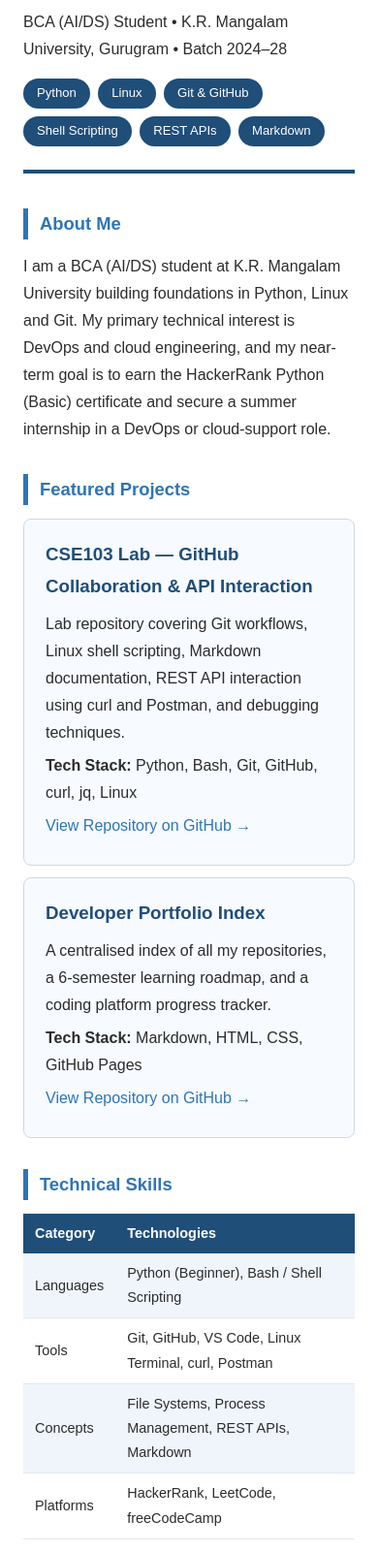
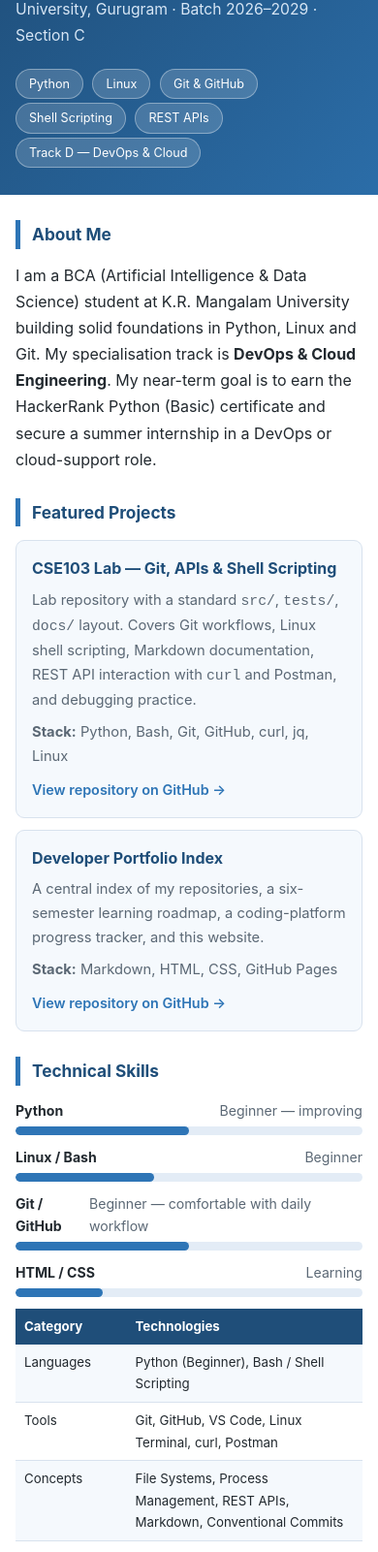
Before and after one commit to pranavgupta1980pg-hash/developer-portfolio, a plain HTML site: page index.html in a window 390 px wide. Shown: the part 101-1702 px from the top of the page at 97% size. Drawn offline with Linux system fonts and the light colour scheme.

Commit message:
feat: rebuild responsive portfolio and add timed 5-minute presentation script

```diff
--- a/index.html
+++ b/index.html
@@ -3,72 +3,195 @@
 <head>
 <meta charset="UTF-8">
 <meta name="viewport" content="width=device-width, initial-scale=1.0">
+<meta name="description" content="Pranav Gupta - BCA (AI/DS) student at K.R. Mangalam University. Python, Linux, Git. Aspiring DevOps and Cloud Engineer.">
 <title>Pranav Gupta — Developer Portfolio</title>
 <style>
+  :root {
+    --navy: #1F4E79;
+    --blue: #2E75B6;
+    --ink: #22292f;
+    --muted: #5b6875;
+    --line: #d8e2ee;
+    --wash: #f5f9fd;
+  }
   * { box-sizing: border-box; margin: 0; padding: 0; }
-body { font-family: Arial, sans-serif; color: #2c2c2c; line-height: 1.75; max-width: 860px; margin: 48px auto; padding: 0 24px; }
-header { border-bottom: 4px solid #1F4E79; padding-bottom: 20px; margin-bottom: 36px; }
-h1 { color: #1F4E79; font-size: 2rem; margin-bottom: 6px; }
-h2 { color: #2E75B6; font-size: 1.15rem; font-weight: bold; margin: 32px 0 14px; padding-left: 12px; border-left: 5px solid #2E75B6; }
-.badge { display: inline-block; background: #1F4E79; color: #fff; padding: 4px 14px; border-radius: 16px; font-size: 0.82rem; margin: 4px 4px 4px 0; }
-.card { border: 1px solid #d0d8e4; border-radius: 8px; padding: 20px 22px; margin: 12px 0; background: #f7faff; }
-.card h3 { color: #1F4E79; margin-bottom: 8px; }
-.card p { margin-bottom: 6px; }
-table { width: 100%; border-collapse: collapse; margin: 14px 0; }
-th { background: #1F4E79; color: #fff; padding: 8px 12px; text-align: left; font-size: 0.9rem; }
-td { padding: 8px 12px; border-bottom: 1px solid #e0e8f0; font-size: 0.9rem; }
-tr:nth-child(even) td { background: #f0f5fb; }
-a { color: #2E75B6; text-decoration: none; }
+  body {
+    font-family: -apple-system, "Segoe UI", Arial, sans-serif;
+    color: var(--ink);
+    background: #fff;
+    line-height: 1.7;
+    font-size: 16px;
+  }
+  .wrap { max-width: 880px; margin: 0 auto; padding: 0 22px; }
+
+  header {
+    background: linear-gradient(135deg, var(--navy) 0%, #2b6da8 100%);
+    color: #fff;
+    padding: 46px 0 38px;
+  }
+  header h1 { font-size: 2.1rem; line-height: 1.2; margin-bottom: 8px; }
+  header p { color: #d7e6f5; font-size: 0.98rem; }
+  .badges { margin-top: 16px; }
+  .badge {
+    display: inline-block;
+    background: rgba(255,255,255,0.16);
+    border: 1px solid rgba(255,255,255,0.35);
+    padding: 4px 13px;
+    border-radius: 999px;
+    font-size: 0.79rem;
+    margin: 4px 5px 0 0;
+  }
+
+  h2 {
+    font-size: 1.2rem;
+    color: var(--navy);
+    margin: 34px 0 14px;
+    padding-left: 12px;
+    border-left: 5px solid var(--blue);
+  }
+  p { margin-bottom: 10px; }
+
+  .card {
+    border: 1px solid var(--line);
+    border-radius: 9px;
+    padding: 18px 20px;
+    margin: 12px 0;
+    background: var(--wash);
+  }
+  .card h3 { font-size: 1rem; color: var(--navy); margin-bottom: 6px; }
+  .card p { font-size: 0.92rem; color: var(--muted); margin-bottom: 8px; }
+  .card a { font-size: 0.9rem; font-weight: 600; }
+
+  table { width: 100%; border-collapse: collapse; margin: 12px 0; font-size: 0.9rem; }
+  th { background: var(--navy); color: #fff; text-align: left; padding: 9px 12px; }
+  td { padding: 9px 12px; border-bottom: 1px solid var(--line); vertical-align: top; }
+  tr:nth-child(even) td { background: var(--wash); }
+
+  .skill { margin-bottom: 11px; }
+  .skill-top { display: flex; justify-content: space-between; font-size: 0.88rem; margin-bottom: 4px; }
+  .skill-top span:last-child { color: var(--muted); }
+  .bar { height: 9px; background: #e3ecf6; border-radius: 999px; overflow: hidden; }
+  .bar > i { display: block; height: 100%; background: var(--blue); border-radius: 999px; }
+
+  a { color: var(--blue); text-decoration: none; }
   a:hover { text-decoration: underline; }
-footer { margin-top: 48px; padding-top: 18px; border-top: 1px solid #d0d8e4; text-align: center; font-size: 0.82rem; color: #888; }
+
+  footer {
+    margin-top: 44px;
+    padding: 22px 0 40px;
+    border-top: 1px solid var(--line);
+    text-align: center;
+    font-size: 0.82rem;
+    color: var(--muted);
+  }
+
+  @media (max-width: 640px) {
+    header { padding: 34px 0 28px; }
+    header h1 { font-size: 1.55rem; }
+    h2 { font-size: 1.08rem; margin-top: 26px; }
+    .card { padding: 15px 16px; }
+    table { font-size: 0.83rem; }
+    th, td { padding: 7px 9px; }
+    .wrap { padding: 0 16px; }
+  }
 </style>
 </head>
 <body>
+
 <header>
+  <div class="wrap">
     <h1>Hi, I am Pranav Gupta</h1>
-<p>BCA (AI/DS) Student • K.R. Mangalam University, Gurugram • Batch 2024–28</p>
-<p style="margin-top:12px">
+    <p>BCA (AI/DS) Student &middot; K.R. Mangalam University, Gurugram &middot; Batch 2026–2029 &middot; Section C</p>
+    <div class="badges">
       <span class="badge">Python</span>
       <span class="badge">Linux</span>
       <span class="badge">Git &amp; GitHub</span>
       <span class="badge">Shell Scripting</span>
       <span class="badge">REST APIs</span>
-<span class="badge">Markdown</span>
-</p>
+      <span class="badge">Track D — DevOps &amp; Cloud</span>
+    </div>
+  </div>
 </header>
+
+<main class="wrap">
+
   <h2>About Me</h2>
-<p>I am a BCA (AI/DS) student at K.R. Mangalam University building foundations in Python, Linux and Git. My primary technical interest is DevOps and cloud engineering, and my near-term goal is to earn the HackerRank Python (Basic) certificate and secure a summer internship in a DevOps or cloud-support role.</p>
+  <p>I am a BCA (Artificial Intelligence &amp; Data Science) student at K.R. Mangalam University building solid foundations in Python, Linux and Git. My specialisation track is <strong>DevOps &amp; Cloud Engineering</strong>. My near-term goal is to earn the HackerRank Python (Basic) certificate and secure a summer internship in a DevOps or cloud-support role.</p>
+
   <h2>Featured Projects</h2>
   <div class="card">
-<h3>CSE103 Lab — GitHub Collaboration &amp; API Interaction</h3>
-<p>Lab repository covering Git workflows, Linux shell scripting, Markdown documentation, REST API interaction using curl and Postman, and debugging techniques.</p>
-<p><strong>Tech Stack:</strong> Python, Bash, Git, GitHub, curl, jq, Linux</p>
-<p><a href="https://github.com/pranavgupta1980pg-hash/cse103-lab-LAB3">View Repository on GitHub →</a></p>
+    <h3>CSE103 Lab — Git, APIs &amp; Shell Scripting</h3>
+    <p>Lab repository with a standard <code>src/</code>, <code>tests/</code>, <code>docs/</code> layout. Covers Git workflows, Linux shell scripting, Markdown documentation, REST API interaction with <code>curl</code> and Postman, and debugging practice.</p>
+    <p><strong>Stack:</strong> Python, Bash, Git, GitHub, curl, jq, Linux</p>
+    <a href="https://github.com/pranavgupta1980pg-hash/cse103-lab-LAB3">View repository on GitHub →</a>
   </div>
   <div class="card">
     <h3>Developer Portfolio Index</h3>
-<p>A centralised index of all my repositories, a 6-semester learning roadmap, and a coding platform progress tracker.</p>
-<p><strong>Tech Stack:</strong> Markdown, HTML, CSS, GitHub Pages</p>
-<p><a href="https://github.com/pranavgupta1980pg-hash/developer-portfolio">View Repository on GitHub →</a></p>
+    <p>A central index of my repositories, a six-semester learning roadmap, a coding-platform progress tracker, and this website.</p>
+    <p><strong>Stack:</strong> Markdown, HTML, CSS, GitHub Pages</p>
+    <a href="https://github.com/pranavgupta1980pg-hash/developer-portfolio">View repository on GitHub →</a>
   </div>
+
   <h2>Technical Skills</h2>
+  <div class="skill">
+    <div class="skill-top"><strong>Python</strong><span>Beginner — improving</span></div>
+    <div class="bar"><i style="width:50%"></i></div>
+  </div>
+  <div class="skill">
+    <div class="skill-top"><strong>Linux / Bash</strong><span>Beginner</span></div>
+    <div class="bar"><i style="width:40%"></i></div>
+  </div>
+  <div class="skill">
+    <div class="skill-top"><strong>Git / GitHub</strong><span>Beginner — comfortable with daily workflow</span></div>
+    <div class="bar"><i style="width:50%"></i></div>
+  </div>
+  <div class="skill">
+    <div class="skill-top"><strong>HTML / CSS</strong><span>Learning</span></div>
+    <div class="bar"><i style="width:25%"></i></div>
+  </div>
+
   <table>
-<tr><th>Category</th><th>Technologies</th></tr>
+    <tr><th style="width:32%">Category</th><th>Technologies</th></tr>
     <tr><td>Languages</td><td>Python (Beginner), Bash / Shell Scripting</td></tr>
     <tr><td>Tools</td><td>Git, GitHub, VS Code, Linux Terminal, curl, Postman</td></tr>
-<tr><td>Concepts</td><td>File Systems, Process Management, REST APIs, Markdown</td></tr>
+    <tr><td>Concepts</td><td>File Systems, Process Management, REST APIs, Markdown, Conventional Commits</td></tr>
     <tr><td>Platforms</td><td>HackerRank, LeetCode, freeCodeCamp</td></tr>
   </table>
+
   <h2>Certifications &amp; Progress</h2>
-<p>HackerRank Python Basic — <a href="#">In Progress</a></p>
-<p>LeetCode: 0 Easy problems solved (in progress)</p>
-<p>freeCodeCamp: Responsive Web Design — In Progress</p>
+  <table>
+    <tr><th style="width:40%">Platform</th><th>Current status</th></tr>
+    <tr><td>HackerRank — Python (Basic)</td><td>In progress</td></tr>
+    <tr><td>LeetCode</td><td>Starting Easy problems</td></tr>
+    <tr><td>freeCodeCamp — Responsive Web Design</td><td>In progress</td></tr>
+  </table>
+  <p><a href="https://github.com/pranavgupta1980pg-hash/developer-portfolio/blob/main/PROGRESS.md">View full progress tracker →</a></p>
+
   <h2>Learning Roadmap</h2>
-<p>I have planned a structured 6-semester roadmap covering core CS, databases, web development, and my chosen specialisation track (<strong>Track D — DevOps &amp; Cloud Engineering</strong>). Full details: <a href="https://github.com/pranavgupta1980pg-hash/developer-portfolio/blob/main/LEARNING_ROADMAP.md">View Roadmap</a></p>
+  <p>I have planned a structured six-semester roadmap covering core computer science, databases, web development and my chosen specialisation, <strong>Track D — DevOps &amp; Cloud Engineering</strong>.</p>
+  <p><a href="https://github.com/pranavgupta1980pg-hash/developer-portfolio/blob/main/LEARNING_ROADMAP.md">View the full learning roadmap →</a></p>
+
+  <h2>Presentation</h2>
+  <p>A timed five-minute presentation script for this portfolio is available here:
+    <a href="https://github.com/pranavgupta1980pg-hash/developer-portfolio/blob/main/PRESENTATION.md">PRESENTATION.md</a>.
+  </p>
+
   <h2>Contact</h2>
-<p>GitHub : <a href="https://github.com/pranavgupta1980pg-hash">github.com/pranavgupta1980pg-hash</a></p>
-<p>LinkedIn : <a href="https://linkedin.com/in/pranav-gupta-1a8356254">linkedin.com/in/pranav-gupta-1a8356254</a></p>
-<p>Email : pranavgupta1980pg@gmail.com</p>
-<footer>Built with HTML &amp; CSS • Hosted on GitHub Pages • Updated November 2026</footer>
+  <table>
+    <tr><th style="width:26%">Channel</th><th>Link</th></tr>
+    <tr><td>GitHub</td><td><a href="https://github.com/pranavgupta1980pg-hash">github.com/pranavgupta1980pg-hash</a></td></tr>
+    <tr><td>LinkedIn</td><td><a href="https://www.linkedin.com/in/pranav-gupta-1a8356254">linkedin.com/in/pranav-gupta-1a8356254</a></td></tr>
+    <tr><td>Email</td><td><a href="mailto:pranavgupta1980pg@gmail.com">pranavgupta1980pg@gmail.com</a></td></tr>
+  </table>
+
+</main>
+
+<footer>
+  <div class="wrap">
+    Pranav Gupta &middot; Roll 2601060024 &middot; BCA (AI/DS), Section C &middot; K.R. Mangalam University<br>
+    Built with HTML &amp; CSS &middot; Hosted on GitHub Pages &middot; Updated November 2026
+  </div>
+</footer>
+
 </body>
 </html>
```
Also changed, not shown: 1 other file. Lines whose indentation alone changed are shown as unchanged.
